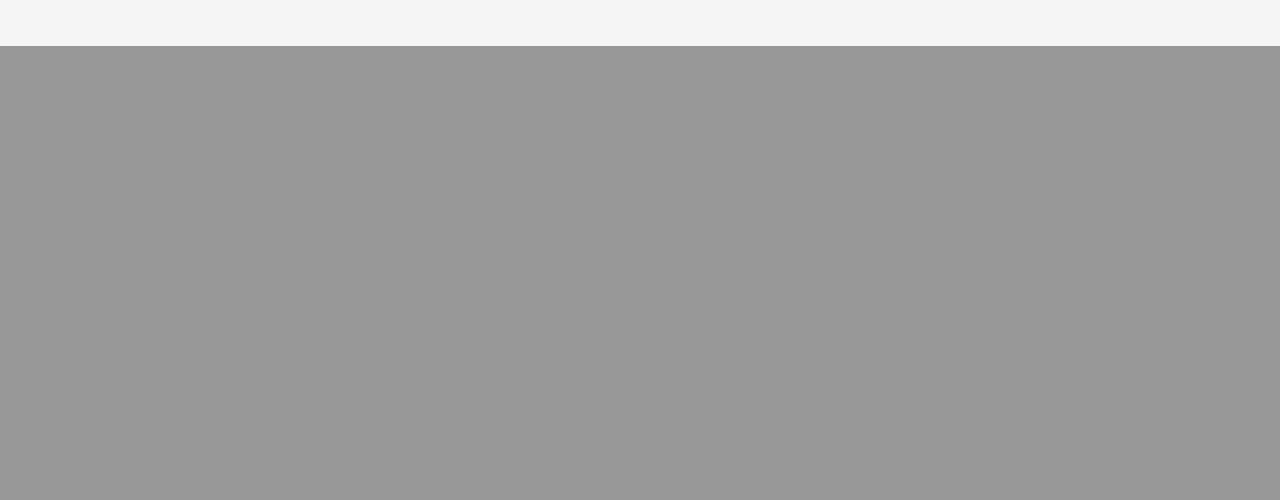
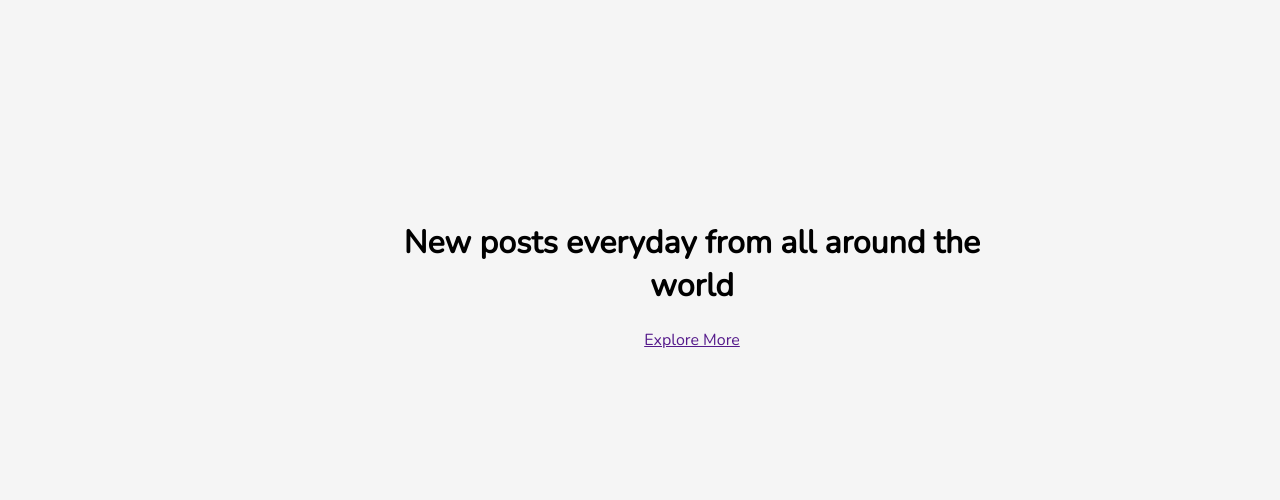
Before and after one commit to donikeabazi/planthea, a PHP site: page / in a window 1280 px wide. Shown: the part 1069-1569 px from the top of the page. Before the commit the page ends 1115 px from the top, so only its background shows below. Run offline with PHP 8.4, Linux system fonts and the light colour scheme.

Commit message:
Welcome text

```diff
--- a/css/style.css
+++ b/css/style.css
@@ -41,6 +41,13 @@ body{
     width: 100%;
     height: 600px;
 }
+.Welcome-Text{
+    position: absolute;
+    width:600px;
+    height: 300px;
+    margin:20% 30%;
+    text-align: center;
+}
 #footer{
     width: 100%;
     height:400px;
--- a/index.html
+++ b/index.html
@@ -27,7 +27,11 @@
 </div>
 
 <div id="content" >
-    <img src="images/background.jpg" width="100%" height="600"/>
+    <img src="images/background.jpg" width="100%" height="900"/>
+    <div class="Welcome-Text">
+         <h1>New posts everyday from all around the world</h1>
+        <a href="">Explore More</a>
+    </div>
 
 </div>
 
```
